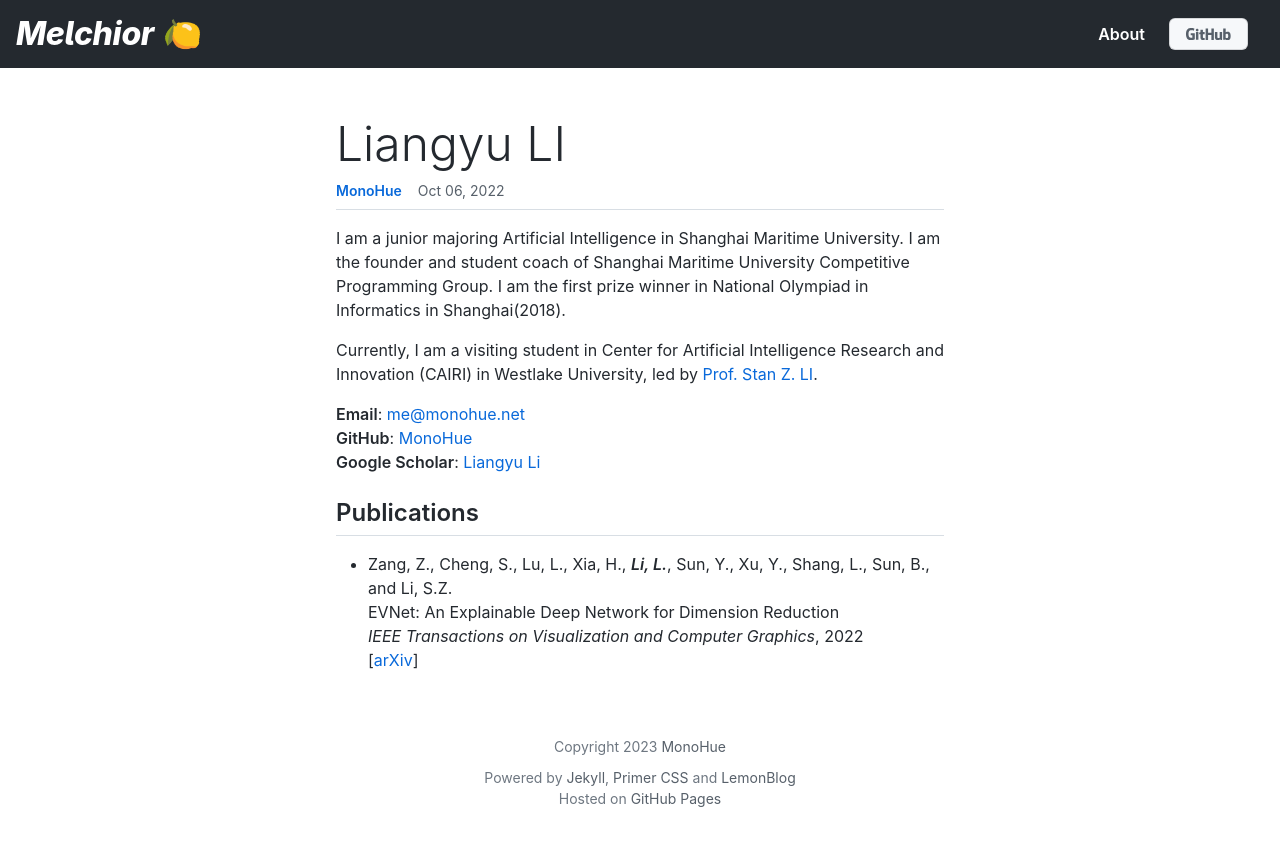
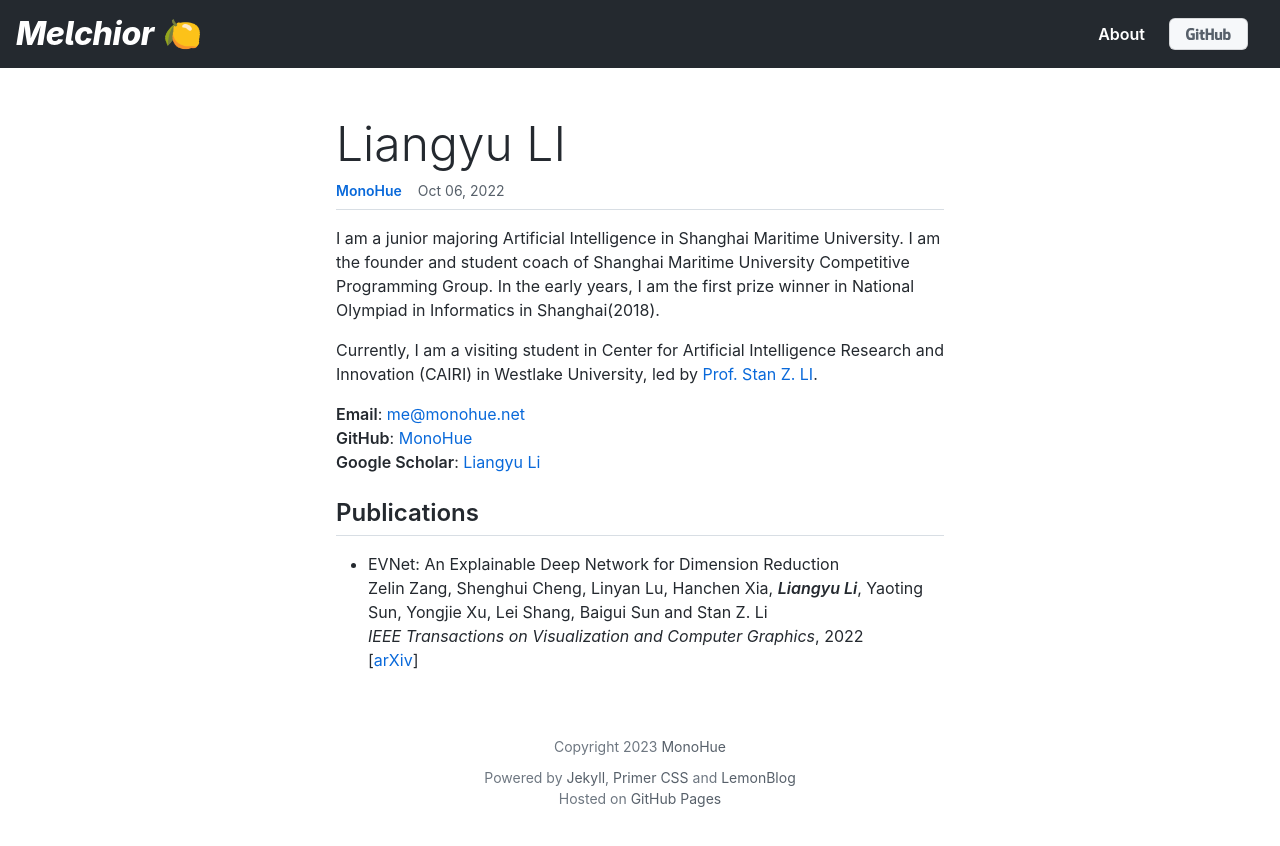
Before and after one commit to MonoHue/monohue.net, a Jekyll site: the page built from _posts/2022-10-06-monohue.md, in a window 1280 px wide. Shown: the top 846 px of the page. Built offline with Jekyll 4.4.1, drawn with Linux system fonts in a browser that asks for light colours.

```diff
--- a/_posts/2022-10-06-monohue.md
+++ b/_posts/2022-10-06-monohue.md
@@ -5,7 +5,7 @@ author: monohue
 layout: post
 ---
 
-I am a junior majoring Artificial Intelligence in Shanghai Maritime University. I am the founder and student coach of Shanghai Maritime University Competitive Programming Group. I am the first prize winner in National Olympiad in Informatics in Shanghai(2018).
+I am a junior majoring Artificial Intelligence in Shanghai Maritime University. I am the founder and student coach of Shanghai Maritime University Competitive Programming Group. In the early years, I am the first prize winner in National Olympiad in Informatics in Shanghai(2018).
 
 <!-- more -->
 
@@ -19,7 +19,7 @@ Currently, I am a visiting student in Center for Artificial Intelligence Researc
 
 [//]: # (style - IEEE proceedings)
 
-- Zang, Z., Cheng, S., Lu, L., Xia, H., ***Li, L.***, Sun, Y., Xu, Y., Shang, L., Sun, B., and Li, S.Z.
-EVNet: An Explainable Deep Network for Dimension Reduction
+- EVNet: An Explainable Deep Network for Dimension Reduction
+Zelin Zang, Shenghui Cheng, Linyan Lu, Hanchen Xia, ***Liangyu Li***, Yaoting Sun, Yongjie Xu, Lei Shang, Baigui Sun and Stan Z. Li
 _IEEE Transactions on Visualization and Computer Graphics_, 2022
 [[arXiv](https://arxiv.org/pdf/2211.15478.pdf)]
```
